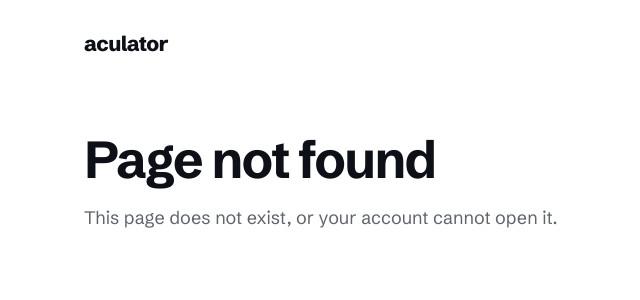
After one commit to rmz-oz/aculator, a Django app: template grading/templates/404.html in a window 1280 px wide. The commit adds this page. Shown: the top 300 px of the page, without its empty margins (28-668 px from the left). Run offline with Django 5.2, Linux system fonts and the light colour scheme; the template is opened without the code that fills it, so the values that code supplies are empty; parts of the project's set-up code (start-up, migrations or seed data) failed here and were passed over.

Commit message:
Styled 404, named hatched cells, visible focus on the CSV drop area

```diff
--- a/grading/static/grading/aculator.css
+++ b/grading/static/grading/aculator.css
@@ -347,6 +347,8 @@ input[type="password"]:focus { outline: 2px solid var(--blue); outline-offset: 0
   max-width: 760px;
 }
 .drop.over { background: #E9EEFB; }
+/* The file input is invisible, so the drop area shows its keyboard focus. */
+.drop:focus-within { outline: 2px solid var(--blue); outline-offset: 0; }
 .drop input[type="file"] {
   position: absolute;
   inset: 0;
--- /dev/null
+++ b/grading/templates/404.html
@@ -0,0 +1,7 @@
+{% extends "base.html" %}
+{% block title %}Not found, aculator{% endblock %}
+{% block content %}
+<h1>Page not found</h1>
+<p class="lede">This page does not exist, or your account cannot open it.</p>
+{% if user.is_authenticated %}<div class="actions"><a class="action large" href="{% url 'home' %}">Back to your start page</a></div>{% endif %}
+{% endblock %}
--- a/grading/templates/grading/home.html
+++ b/grading/templates/grading/home.html
@@ -38,6 +38,6 @@
   {% endwith %}{% endfor %}
 </div>
 {% else %}
-<p class="empty">{% if role %}You are not teaching any course this term.{% else %}Your account has no role yet. Ask the department to add you as an instructor or student.{% endif %}</p>
+<p class="empty">{% if role == "Head of department" %}No course offerings yet. Add them in the admin.{% elif role %}You are not listed as an instructor of any course yet.{% else %}Your account has no role yet. Ask the department to add you as an instructor or student.{% endif %}</p>
 {% endif %}
 {% endblock %}
```
Also changed, not shown: grading/templates/grading/course_report.html (+4 -4 lines).
